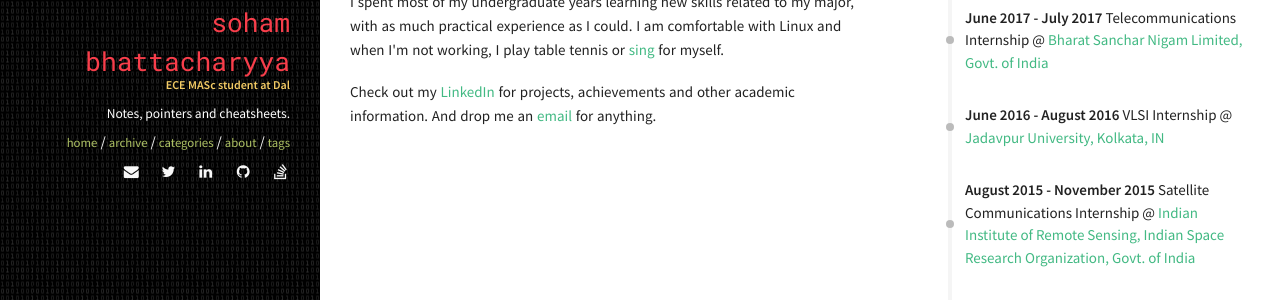
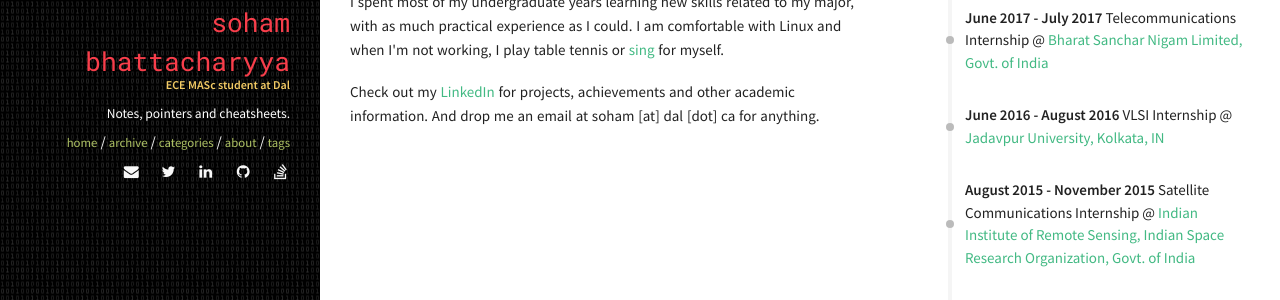
Before and after one commit to sohambhattacharyya/sohambhattacharyya.github.io, a Jekyll site: the page built from resume.html, in a window 1280 px wide. Shown: the part 615-915 px from the top of the page. Built offline with Jekyll 4.4.1, drawn with Linux system fonts in a browser that asks for light colours; nearby versions of some CDN libraries.

Commit message:
updated metadata

```diff
--- a/_includes/sections/about.html
+++ b/_includes/sections/about.html
@@ -7,5 +7,5 @@
 
 	<p> I spent most of my undergraduate years learning new skills related to my major, with as much practical experience as I could. I am comfortable with Linux and when I'm not working, I play table tennis or <a href="https://soundcloud.com/sohambhattacharyya" target="_blank">sing</a> for myself.</p>
 
-	<p> Check out my <a href="https://www.linkedin.com/in/soham-bhattacharyya" target="_blank">LinkedIn</a> for projects, achievements and other academic information. And drop me an <a href="mailto:soham1.618@gmail.com?subject=Hello from website">email</a> for anything. </p>
+	<p> Check out my <a href="https://www.linkedin.com/in/soham-bhattacharyya" target="_blank">LinkedIn</a> for projects, achievements and other academic information. And drop me an email at soham [at] dal [dot] ca for anything. </p>
 </div>
```
